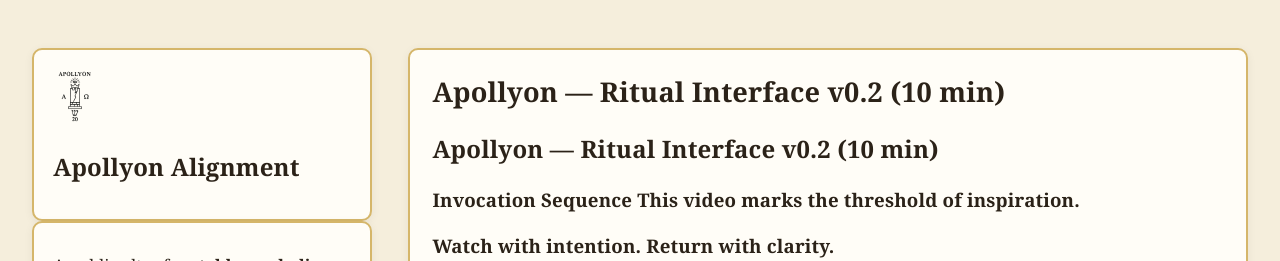
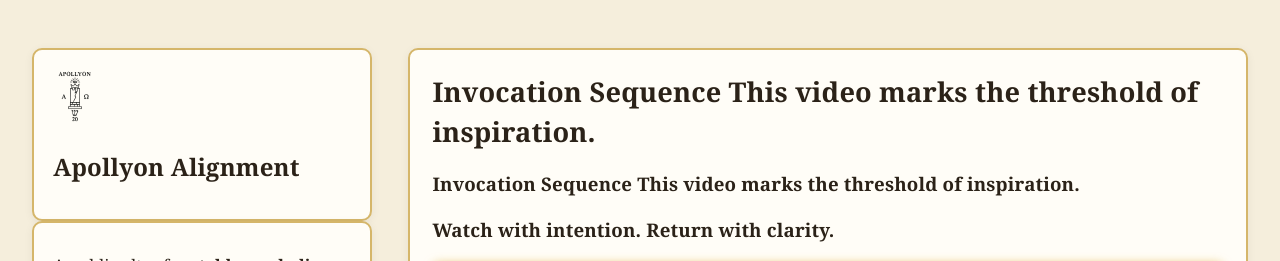
Before and after one commit to Troy-Will/apollyon-alignment, a Jekyll site: the page built from apollyon.md, in a window 1280 px wide and 900 px high, cut to the strip 0-261 px from the top of the window. Built offline with Jekyll 4.4.1, drawn with Linux system fonts in a browser that asks for light colours; our own code applies the rules of GitHub Pages for plain Markdown files.

Commit message:
Update apollyon.md

```diff
--- a/apollyon.md
+++ b/apollyon.md
@@ -1,4 +1,3 @@
-# Apollyon — Ritual Interface v0.2 (10 min)
 
 ### Invocation Sequence This video marks the threshold of inspiration.
 
```
